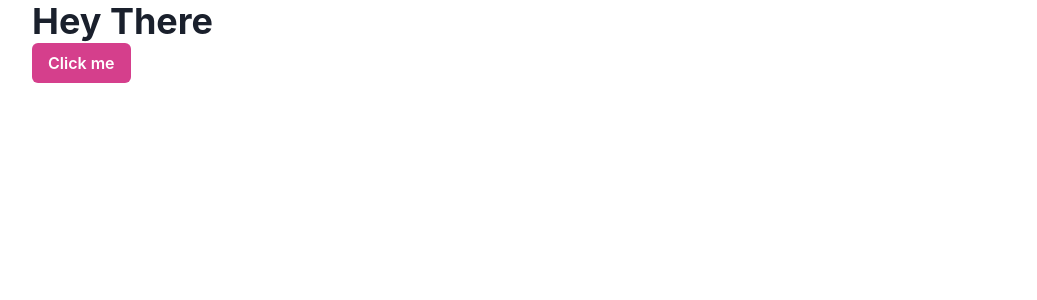
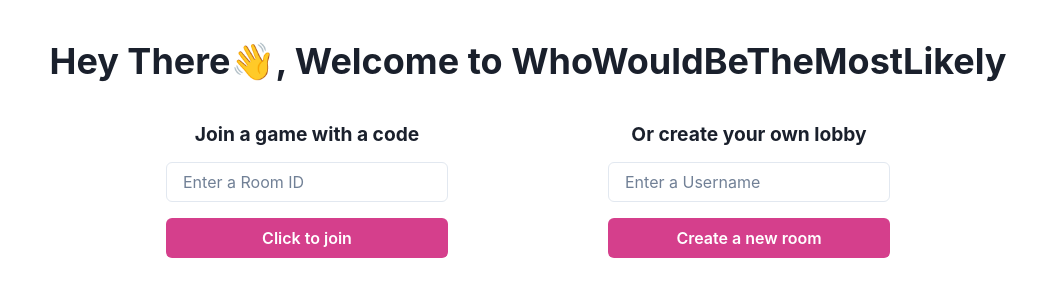
Before and after one commit to DaniDevOfficial/MostLikely, a React (Vite) app: page / in a window 1280 px wide. Shown: the top 300 px of the page, without its empty margins (112-1149 px from the left). Built offline with nearby package versions, Linux system fonts and the light colour scheme; no server answers.

Commit message:
base version done players can join lobbies and each player only uses one single socket connection

```diff
--- a/package.json
+++ b/package.json
@@ -18,7 +18,8 @@
     "react": "^18.2.0",
     "react-dom": "^18.2.0",
     "react-icons": "^5.1.0",
-    "react-router-dom": "^6.22.3"
+    "react-router-dom": "^6.22.3",
+    "socket.io-client": "^4.7.5"
   },
   "devDependencies": {
     "@types/react": "^18.2.66",
--- a/src/Router.tsx
+++ b/src/Router.tsx
@@ -2,6 +2,7 @@ import { RouterProvider, createHashRouter } from "react-router-dom";
 
 import { HomePage } from "./pages/Home";
 import { DefaultLayout } from "./layouts/Default";
+import { Lobby } from "./pages/Lobby";
 
 
 const router = createHashRouter([
@@ -13,6 +14,10 @@ const router = createHashRouter([
         index: true, // same path as parent: "/"
         element: <HomePage />,
       },
+      {
+        path: "room/:id",
+        element: <Lobby />,
+      }
     ],
   },
 
--- /dev/null
+++ b/src/components/Home/Landing.tsx
@@ -0,0 +1,79 @@
+import {  Button, Flex, Heading, Input, useToast } from '@chakra-ui/react'
+import { useEffect, useState } from 'react';
+import { useNavigate } from 'react-router-dom';
+import { socket } from '../../configs/socket';
+export function Landing() {
+    const [roomId, setRoomId] = useState("");
+    const [name, setName] = useState("");
+    const toast = useToast();
+    const navigate = useNavigate();
+    console.log(socket)
+
+    function joinRoom() {
+        if (roomId === "") {
+
+            return;
+        }
+        socket.emit("check if room exists", roomId);
+
+    }
+
+    function createRoom() {
+        if (name === "") {
+            return;
+        }
+        socket.emit("create", name);
+    }
+
+    useEffect(() => {
+        socket.on("room does not exist", () => {
+            setRoomId("");
+            toast({
+                title: "This Room does not exist!",
+                description: `Are you sure that that was the right code?`,
+                status: "error",
+            });
+        });
+        socket.on("room exists", (data) => {
+            console.log(data)
+            toast({
+                title: "Joined Room",
+                description: `You have joined the room ${data}`,
+                status: "success",
+            });
+            navigate(`/room/${data}`);
+        });
+    }, []);
+    return (
+        <>
+            <Heading>Hey There👋, Welcome to WhoWouldBeTheMostLikely </Heading>
+
+            <Flex
+                flexDirection={{ base: "column", md: "row" }}
+                justifyContent="center"
+                mt={10}
+                gap={{ base: 4, md: 40 }}
+            >
+                <Flex
+                    flexDirection="column"
+                    gap={4}
+                >
+
+                    <Heading fontSize="larger">Join a game with a code</Heading>
+                    <Input placeholder="Enter a Room ID" required value={roomId} onChange={(e) => (setRoomId(e.target.value))} />
+                    <Button type="submit" colorScheme="pink" onClick={joinRoom}>Click to join</Button>
+
+                </Flex>
+                <Flex
+                    flexDirection="column"
+                    justifyContent="space-between"
+                    gap={4}
+                >
+                    <Heading fontSize="larger">Or create your own lobby</Heading>
+                    <Input placeholder="Enter a Username" required value={name} onChange={(e) => (setName(e.target.value))} />
+                    <Button type="submit" colorScheme="pink" onClick={createRoom}>Create a new room</Button>
+                </Flex>
+            </Flex>
+        </>
+    )
+}
--- a/src/configs/chakra.ts
+++ b/src/configs/chakra.ts
@@ -4,7 +4,7 @@ export const theme = extendTheme({});
 
 export const toastOptions: ToastProviderProps = {
   defaultOptions: {
-    duration: 5000,
+    duration: 3000,
     isClosable: true,
     position: "top-right",
   },
--- /dev/null
+++ b/src/configs/socket.ts
@@ -0,0 +1,5 @@
+import { io } from 'socket.io-client';
+
+const URL: string = import.meta.env.VITE_BACKEND_URL === 'production' ? undefined : 'http://localhost:3000';
+
+export const socket = io(URL);
--- a/src/pages/Home.tsx
+++ b/src/pages/Home.tsx
@@ -1,11 +1,12 @@
-import { Button, Heading } from "@chakra-ui/react";
-
+import { Box } from "@chakra-ui/react";
+import { Landing } from "../components/Home/Landing";
 export function HomePage() {
 
     return (
         <>
-            <Heading>Hey There</Heading>
-            <Button colorScheme="pink">Click me</Button>
+            <Box textAlign={"center"} mt={10}>
+                <Landing />
+            </Box>
         </>
     )
 }
--- /dev/null
+++ b/src/pages/Lobby.tsx
@@ -0,0 +1,16 @@
+import { useEffect } from "react"
+import { useParams } from "react-router-dom";
+import { socket } from "../configs/socket";
+
+export function Lobby() {
+    const params = useParams();
+    useEffect(() => {
+        console.log(socket)
+        socket.emit("check if room exists", params.id);
+    }, []);
+    return (
+        <>
+
+        </>
+    )
+}
```
Also changed, not shown: 2 other files (tests, documents, lock files or other folders).
